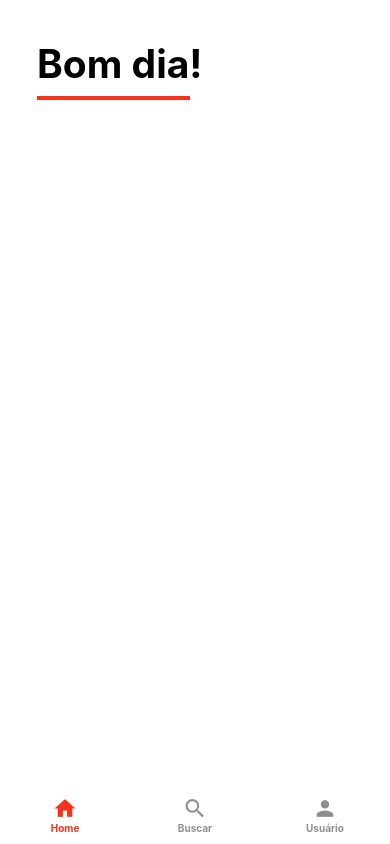
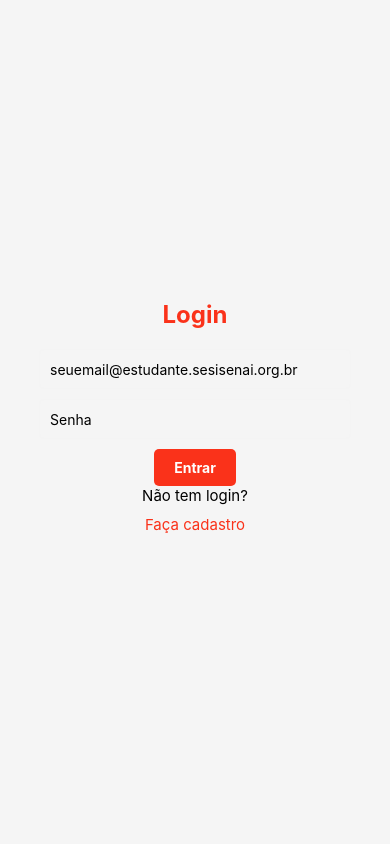
Before and after one commit to Senai-SC-CTAI/SA_2023_3B_CantinaGo, a React Native app in the folder app/: screen / in a window 390 px wide. Built offline with nearby package versions, Linux system fonts and the light colour scheme.

Commit message:
Tela de Login

```diff
--- a/app/App.tsx
+++ b/app/App.tsx
@@ -1,9 +1,9 @@
 import * as React from 'react';
 import { Routes } from './src/routes'
-import { SignIn } from './src/screens/SingIn';
+import SignIn  from './src/screens/SingIn';
 
 export default function App() {
   return (
-      <Routes/>
+      <SignIn/>
   );
 }
--- a/app/src/screens/SingIn/index.tsx
+++ b/app/src/screens/SingIn/index.tsx
@@ -1,16 +1,74 @@
-import * as React from 'react';
-import { View, StyleSheet } from 'react-native';
+import React from 'react';
+import { View, Text, TextInput, TouchableOpacity, StyleSheet } from 'react-native';
 
-export function SignIn() {
+const App = () => {
   return (
     <View style={styles.container}>
-
+      <Text style={styles.title}>Login</Text>
+      <TextInput
+        style={styles.input}
+        placeholder="seuemail@estudante.sesisenai.org.br"
+      />
+      <TextInput
+        style={styles.input}
+        placeholder="Senha"
+        secureTextEntry
+      />
+      <TouchableOpacity style={styles.button}>
+        <Text style={styles.buttonText}>Entrar</Text>
+      </TouchableOpacity>
+      <Text style={styles.texty}>Não tem login?</Text>
+      <Text style={styles.cadastro}>Faça cadastro</Text>
     </View>
-);
-}
+  );
+};
 
 const styles = StyleSheet.create({
   container: {
     flex: 1,
+    justifyContent: 'center',
+    alignItems: 'center',
+    display:'flex',
+    backgroundColor: '#f5f5f5',
   },
-})
+  title: {
+    color: '#FA321A',
+    fontSize: 24,
+    fontWeight: 'bold',
+    marginBottom: 20,
+    fontFamily:'inter',
+  },
+  texty: {
+    fontSize: 15,
+    marginBottom: 10,
+  },
+  cadastro: {
+    fontSize: 15,
+    marginBottom: 10,
+    color: '#FA321A',
+  },
+  input: {
+    justifyContent: 'center',
+    alignItems: 'center',
+    display:'flex',
+    width: '80%',
+    height: 40,
+    borderColor: '#F4F4F4',
+    borderWidth: 1,
+    borderRadius: 5,
+    paddingHorizontal: 10, // Adicionado padding horizontal
+    marginBottom: 10,
+  },
+  button: {
+    backgroundColor: '#FA321A',
+    paddingHorizontal: 20,
+    paddingVertical: 10,
+    borderRadius: 5,
+  },
+  buttonText: {
+    color: 'white',
+    fontWeight: 'bold',
+  },
+});
+
+export default App;
```
